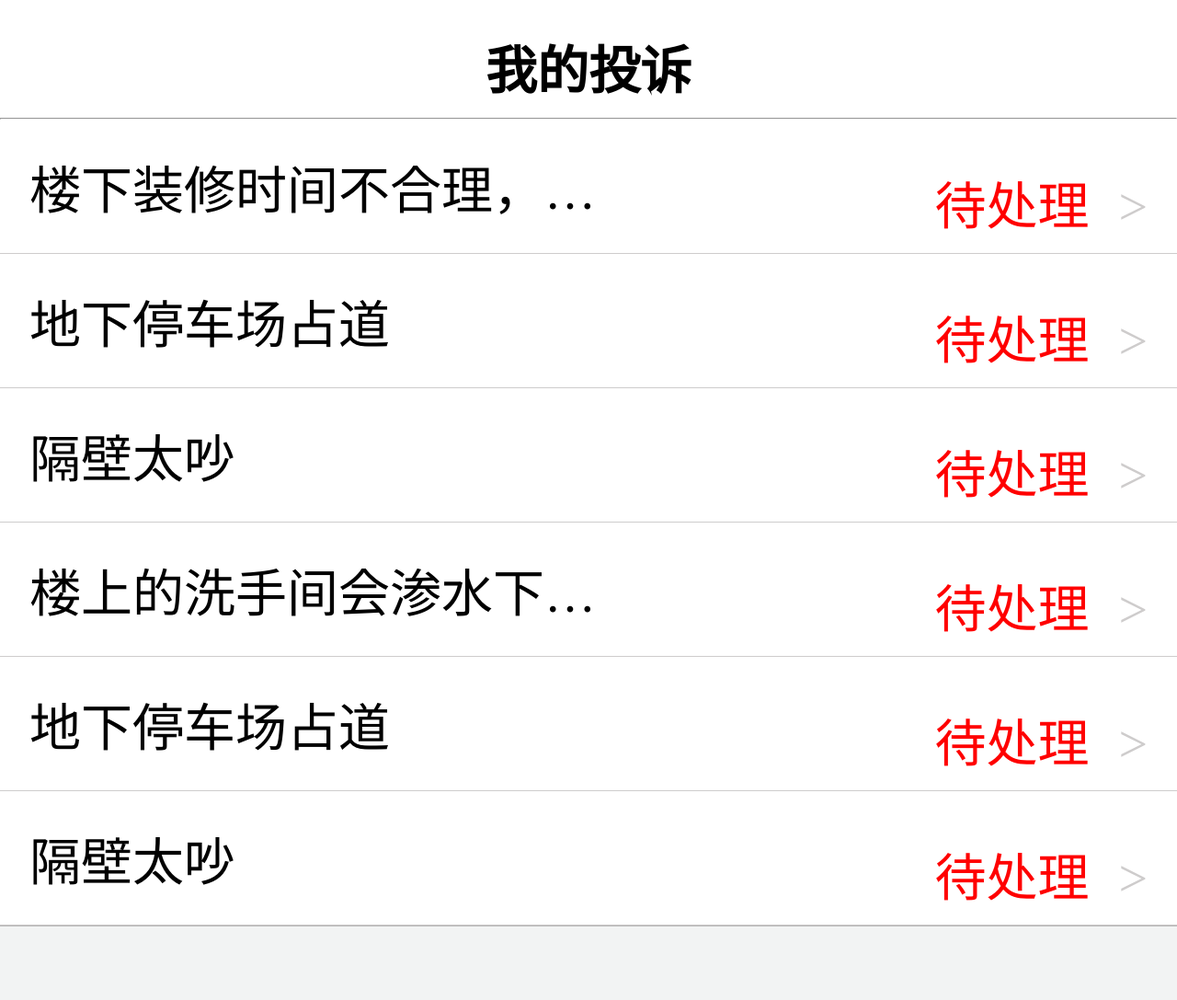
After one commit to FreeFaller/Property-Manage, a PHP site: page /myComplain.html in a window 1280 px wide. The commit adds this page. Shown: the whole page at 92% size. Run offline with PHP 8.4, Linux system fonts and the light colour scheme.

Commit message:
添加我的投诉

```diff
--- /dev/null
+++ b/webPage/css/myComplain.css
@@ -0,0 +1,10 @@
+/*我的投诉*/
+*{margin: 0;padding: 0;}
+body{width: 100%;background-color: #f2f3f3;padding-bottom: 5rem;}
+.head{width: 100%;background-color: #ffffff;height: 6rem;padding-top: 2rem;}
+.title{text-align: center;font-weight: bold;font-size: 3.5rem;}
+.complainList{background-color: #ffffff;width: 100%;height: auto;font-size: 3.5rem;border-bottom: 1px solid #b5b4b4;}
+.complainList li{border-bottom: 1px solid #cecccc;padding-top: 2rem;}
+.contain{margin-left: 2rem;margin-bottom: 2rem;max-width: 40rem;width: 40rem;position: relative;overflow: hidden;text-overflow:ellipsis;white-space: nowrap;}
+.handleStatus{float: right;margin: -6rem 2rem 0 0;color: red}
+.handleStatus span{margin-left: 2rem;color: #cecccc;}
--- a/webPage/css/myProperty.css
+++ b/webPage/css/myProperty.css
@@ -8,5 +8,6 @@ body{width: 100%;background-color: #f2f3f3;padding-bottom: 5rem;}
 .propertyList{background-color: #ffffff;width: 100%;height: auto;font-size: 3.5rem;border-top: 1px solid #b5b4b4;border-bottom: 1px solid #b5b4b4;}
 .propertyList li{padding: 2rem;position: relative;height: 12rem;list-style: none;border-top: 1px solid #b5b4b4;}
 .propertyList li:first-child{border-top: 0 solid #ffffff;}
-.status{font-size: 3rem;margin-top: 4rem;}
+.status{font-size: 3rem;margin-top: 4rem;color: #4caf50;}
+.status2{font-size: 3rem;margin-top: 4rem;color: #ff9800;}
 .identify{float: right;font-size: 3rem;margin: -3.1rem 5rem 0 0;}
--- /dev/null
+++ b/webPage/myComplain.html
@@ -0,0 +1,39 @@
+<!DOCTYPE html>
+<html>
+<head>
+<meta charset="utf-8">
+<link rel="stylesheet" type="text/css" href="css/myComplain.css">
+</head>
+<body>
+<div class="head">
+	<p class="title">我的投诉</p>
+</div>
+<hr>
+<ul class="complainList">
+	<li>
+		<p class="contain">楼下装修时间不合理，扰民</p>
+		<p class="handleStatus">待处理<span>></span></p>
+	</li>
+	<li>
+		<p class="contain">地下停车场占道</p>
+		<p class="handleStatus">待处理<span>></span></p>
+	</li>
+	<li>
+		<p class="contain">隔壁太吵</p>
+		<p class="handleStatus">待处理<span>></span></p>
+	</li>
+	<li>
+		<p class="contain">楼上的洗手间会渗水下来，非常影响</p>
+		<p class="handleStatus">待处理<span>></span></p>
+	</li>
+	<li>
+		<p class="contain">地下停车场占道</p>
+		<p class="handleStatus">待处理<span>></span></p>
+	</li>
+	<li>
+		<p class="contain">隔壁太吵</p>
+		<p class="handleStatus">待处理<span>></span></p>
+	</li>
+</ul>
+</body>
+</html>
--- a/webPage/myProperty.html
+++ b/webPage/myProperty.html
@@ -30,16 +30,16 @@
 <ul class="propertyList">
 	<li>
 		<p>半山蓝湾一单元</p>
-		<p class="status">待审核</p>
+		<p class="status2">待审核</p>
 		<p class="identify">租户</p>
 	</li>
 	<li>
 		<p>半山蓝湾二单元</p>
-		<p class="status">待审核</p>
+		<p class="status2">待审核</p>
 		<p class="identify">租户</p>
 	</li><li>
 		<p>半山蓝湾三单元</p>
-		<p class="status">待审核</p>
+		<p class="status2">待审核</p>
 		<p class="identify">租户</p>
 	</li>
 </ul>
```
